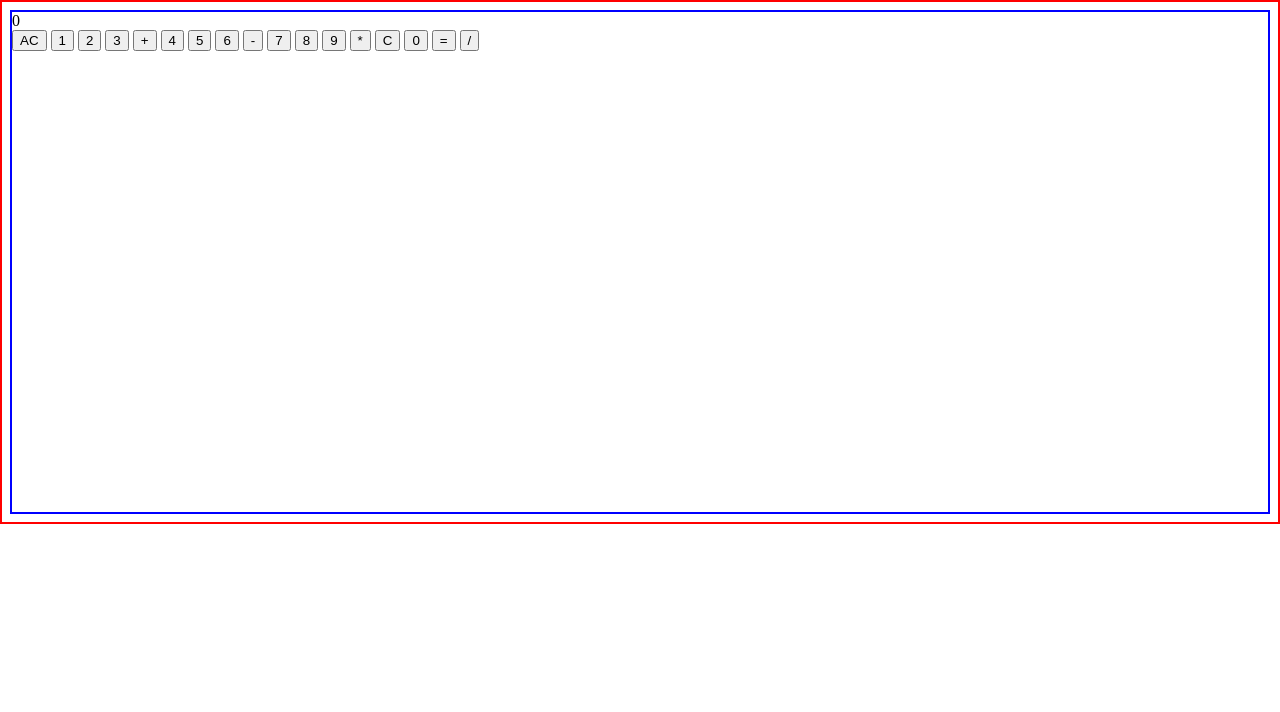
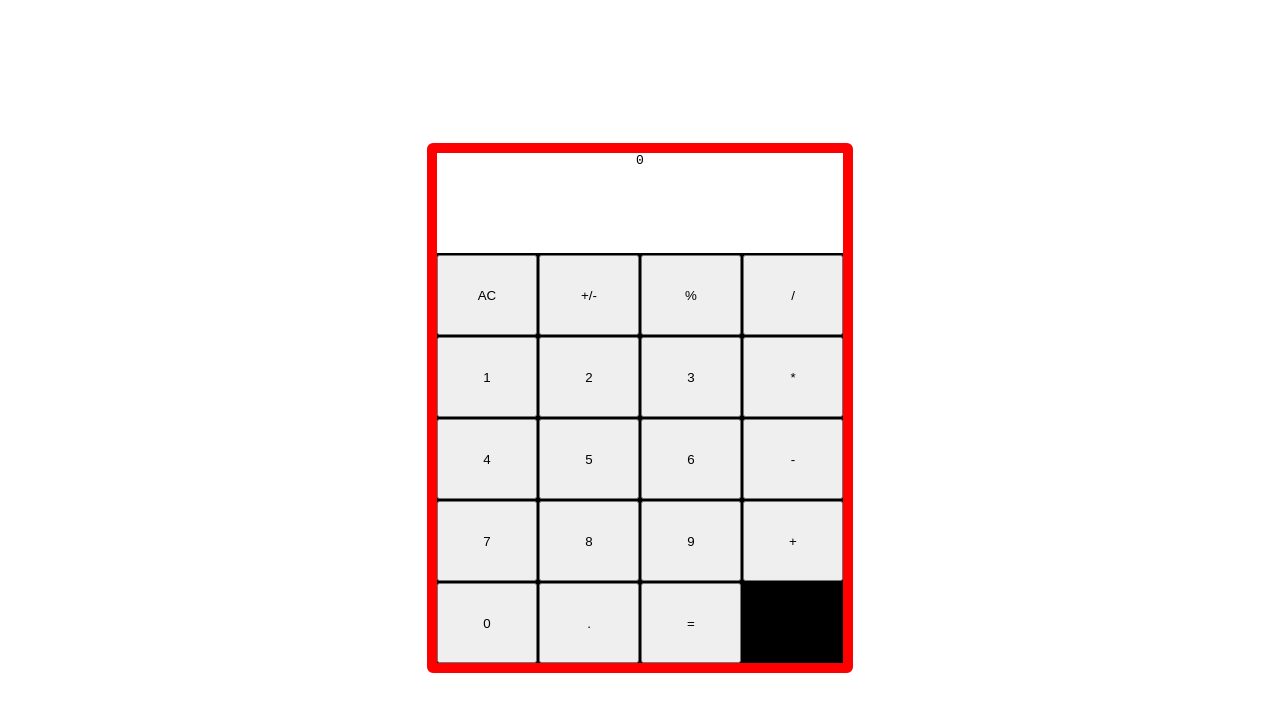
Before and after one commit to rbsysad/calculator-project, a plain HTML site: page index.html in a window 1280 px wide. Drawn offline with Linux system fonts and the light colour scheme.

Commit message:
Change grid and add more buttons

```diff
--- a/index.css
+++ b/index.css
@@ -1,9 +1,36 @@
 :root {
-    border: solid red 2px;
+    text-align: center;
     margin: 0;
+    font-family: monospace;
 }
 
 #main-container {
-    border: solid blue 2px;
-    height: 500px;
+    display: flex;
+    min-height: 95vh;
+    justify-content: center;
+    align-items: center;
+    align-content: center;
+    height: 100vh;
+    overflow: hidden;
 }
+
+#calculator-container {
+    background-color: black;
+    border: 10px solid red;
+    border-radius: 6px;
+    display: grid;
+    grid-template-columns: repeat(4, 100px);
+    grid-template-rows: minmax(100px, auto) repeat(5, 80px);
+    gap: 2px;
+}
+
+#display-div {
+    grid-column: 1 / -1;
+    background-color: white;
+}
+
+.button__zero {
+}
+
+button {
+}
--- a/index.html
+++ b/index.html
@@ -6,20 +6,19 @@
         <meta name="viewport" content="width=device-width, initial-scale=1.0" />
         <title>Calculator Project</title>
         <link rel="stylesheet" href="index.css" />
-        <script src="index.js" defer></script>
     </head>
     <body>
-        <div id="main-container">
+        <main id="main-container">
             <div id="calculator-container">
-                <div id="display-container">
-                    <span class="display-text"></span>
-                </div>
-                <div id="button-container">
-                    <button>AC</button>
+                <div id="display-div"></div>
+                <button class="btn__clear">AC</button>
+                <button class="btn__invert">+/-</button>
+                <button class="btn__percent">%</button>
+                <button class="btn__operator">/</button>
                 <button class="btn__number">1</button>
                 <button class="btn__number">2</button>
                 <button class="btn__number">3</button>
-                    <button class="btn__operator">+</button>
+                <button class="btn__operator">*</button>
                 <button class="btn__number">4</button>
                 <button class="btn__number">5</button>
                 <button class="btn__number">6</button>
@@ -27,13 +26,12 @@
                 <button class="btn__number">7</button>
                 <button class="btn__number">8</button>
                 <button class="btn__number">9</button>
-                    <button class="btn__operator">*</button>
-                    <button class="btn__clear">C</button>
-                    <button class="btn__number--0">0</button>
-                    <button class="btn__operator">=</button>
-                    <button class="btn__operator">/</button>
+                <button class="btn__operator">+</button>
+                <button class="btn__zero">0</button>
+                <button class="btn__decimal">.</button>
+                <button class="btn__equals">=</button>
             </div>
-            </div>
-        </div>
+        </main>
+        <script src="index.js"></script>
     </body>
 </html>
--- a/index.js
+++ b/index.js
@@ -4,7 +4,7 @@ const updateDisplay = (displayValue) => {
 };
 
 // Initial display value
-const displayText = document.querySelector('.display-text');
+const displayText = document.querySelector('#display-div');
 let displayValue = '0';
 updateDisplay(displayValue);
 // Numbered button handler
```
Lines whose indentation alone changed are shown as unchanged.
